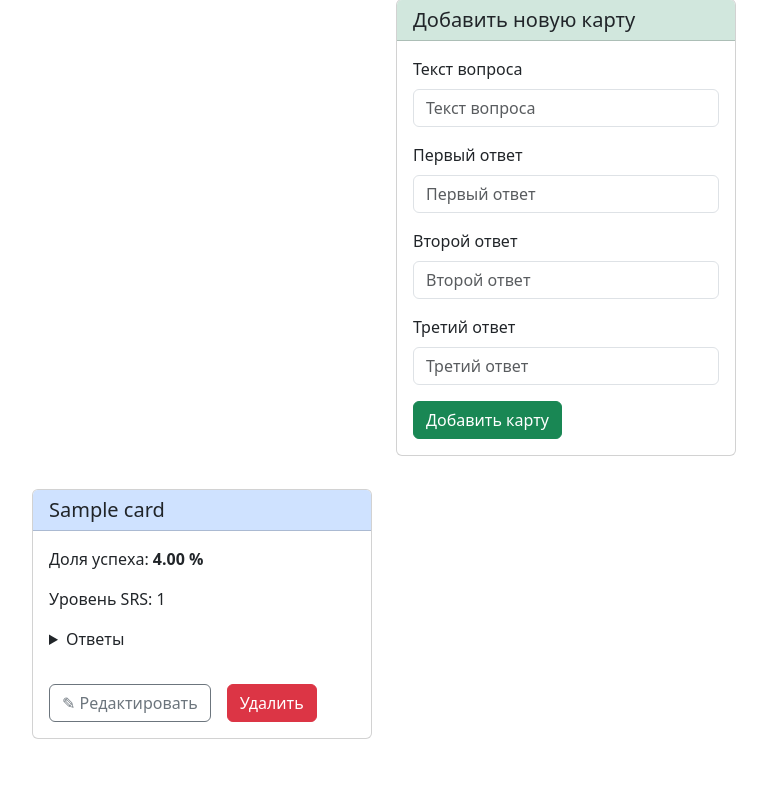
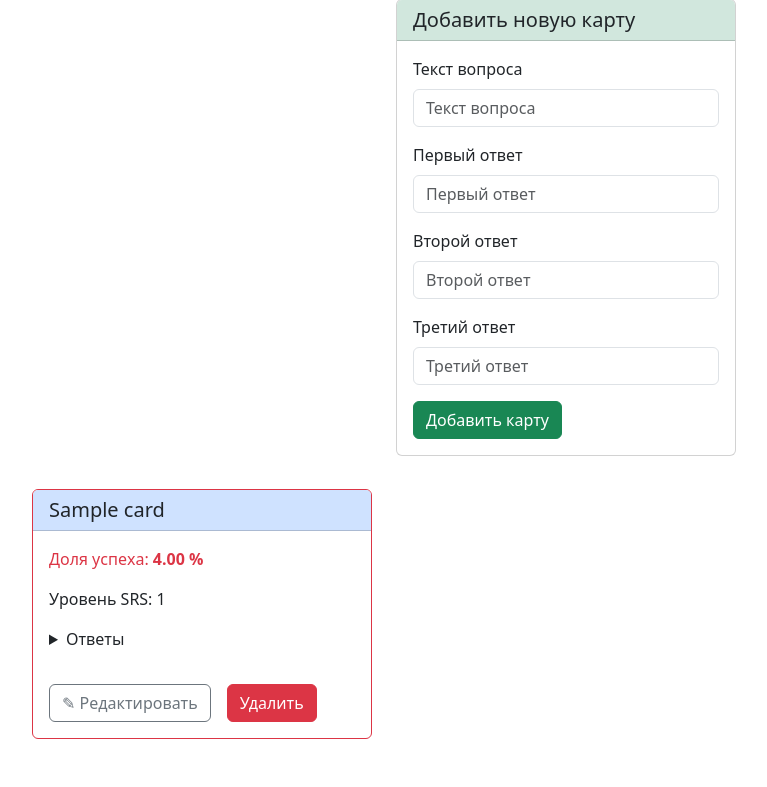
Before and after one commit to Benkendorf/langmemo, a Django app: page /deck/1/ in a window 1280 px wide. Shown: the part 155-942 px from the top of the page, without its empty margins (62-829 px from the left). Run offline with Django 5.2, Linux system fonts and the light colour scheme; a user stored in the database is signed in; tables that the repository leaves empty hold one stand-in row (values such as "Sample post"); some libraries are stand-ins or nearby versions.

Commit message:
Fix danger border and text color conditions for index and card list

```diff
--- a/templates/deck/card_list.html
+++ b/templates/deck/card_list.html
@@ -47,10 +47,10 @@
 
   {% for card in page_obj %}
   <div class="col-4">
-    <div class="card {% if card.winrate < 0.5 %}border-danger{% endif %}">
+    <div class="card {% if card.winrate < 50 %}border-danger{% endif %}">
       <h5 class="card-header bg-primary-subtle">{{ card.question }}</h5>
       <div class="card-body">
-        <p class="card-text {% if card.winrate < 0.5 %}text-danger{% endif %}">
+        <p class="card-text {% if card.winrate < 50 %}text-danger{% endif %}">
           Доля успеха:
           {% if card.winrate == None%}
             <b>Не было ревью!</b>
--- a/templates/homepage/index.html
+++ b/templates/homepage/index.html
@@ -32,7 +32,7 @@
 <article class="container row">
   {% for deck in page_obj %}
     <div class="col-4">
-      <div class="card {% if deck.winrate < 0.5 %}border-danger{% endif %}">
+      <div class="card {% if deck.winrate < 50 %}border-danger{% endif %}">
         <h5 class="card-header bg-primary-subtle">{{ deck.deck_name }}</h5>
 
         <div class="card-body">
@@ -41,7 +41,7 @@
             <b>{{ deck.card_count }}</b>
             шт.
           </p>
-          <p class="card-text {% if deck.winrate < 0.5 %}text-danger{% endif %}">
+          <p class="card-text {% if deck.winrate < 50 %}text-danger{% endif %}">
             Доля успеха:
             {% if deck.winrate == None%}
               <b>Не было ревью!</b>
```
